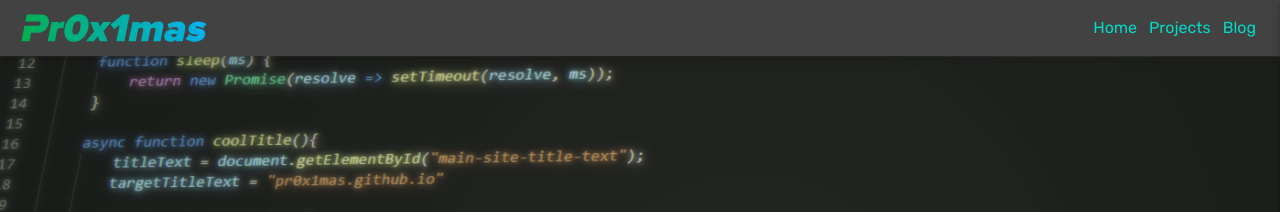
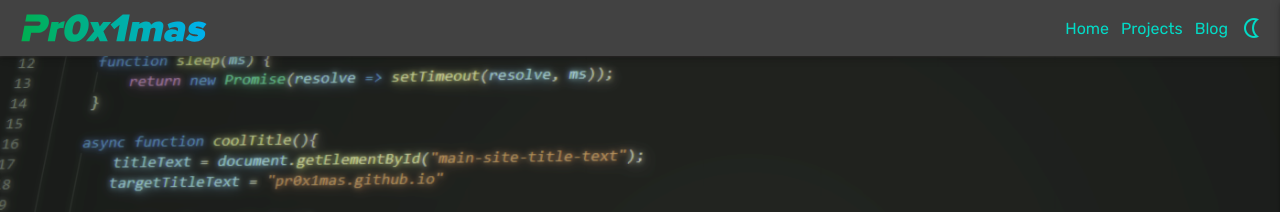
Before and after one commit to HyperHamster535/HyperHamster535.github.io, a Jekyll site: the page built from index.html, in a window 1280 px wide. Shown: the top 212 px of the page. Built offline with Jekyll 4.4.1, drawn with Linux system fonts in a browser that asks for light colours; nearby versions of some CDN libraries.

Commit message:
simplify navbar, add dark mode button that does not yet work

```diff
--- a/_includes/navbar.html
+++ b/_includes/navbar.html
@@ -1,5 +1,4 @@
 <nav>
-    <div id="navbar-container">
     <img id="nav-logo" src="/../assets/logobanner.svg">
 
     <div id="nav-link-container">
@@ -7,12 +6,14 @@
         <a class="nav-link" href="/projects">Projects</a>
         <a class="nav-link" href="/blog">Blog</a>
 
-            <span id="nav-menu-icon" onclick="toggleNav()" class="material-icons-outlined md-24">
+        <span id="dark-mode-icon" class="material-icons-outlined md-24 nav-icon">
+            nightlight
+        </span>
+        <span id="nav-menu-icon" onclick="toggleNav()" class="material-icons-outlined md-24 nav-icon">
             menu
         </span>
     </div>
 
-    </div>
 </nav>
 
 <div id="nav-menu">
--- a/css/navbar.css
+++ b/css/navbar.css
@@ -2,25 +2,20 @@ nav {
     box-shadow: 0 4px 5px 0 rgba(0, 0, 0, 0.14), 0 1px 10px 0 rgba(0, 0, 0, 0.12), 0 2px 4px -1px rgba(0, 0, 0, 0.2);
     position: fixed;
     height: 56px;
-    box-sizing: border-box;
     width: 100%;
     background-color: #424242;
     color: var(--main-bg-color);
-    top: 0px;
     z-index: 1;
 }
 
-
-#navbar-container {
-    max-width: 1000px;
-    height: inherit;
+nav * {
+    display: inline-block;
+    vertical-align: middle;
 }
 
 .nav-link {
     text-decoration: none;
     color: #03DAC6 !important;
-    vertical-align: middle;
-    line-height: 56px;
     padding-right: 8px;
 }
 
@@ -30,11 +25,7 @@ nav {
 }
 
 #nav-link-container {
-    margin: 0;
-    display: inline-block;
-    position: absolute;
-    top: 0;
-    right: 16;
+    float: right;
 }
 
 #nav-logo{
@@ -53,19 +44,22 @@ nav {
     }
 
     #nav-menu-icon {
-        display: block !important;
+        display: inline-block !important;
     }
 }
 
-#nav-menu-icon {
+.nav-icon {
     color: #03DAC6 !important;
-    vertical-align: middle;
-    line-height: 56px;
+    line-height: 56px !important;
     padding-right: 16px;
     text-align: right;
-    display: none;
+    display: inline-block;
     transition: all ease-in-out .2s;
     transform-origin: 12px 28px;
+}
+
+#nav-menu-icon {
+    display: none;
 }
 
 #nav-menu {
```
Lines whose indentation alone changed are shown as unchanged.
